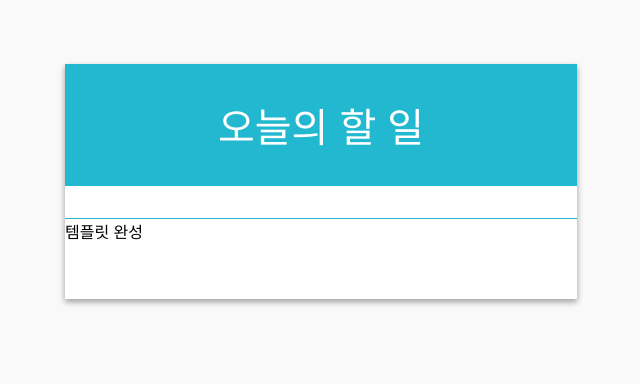
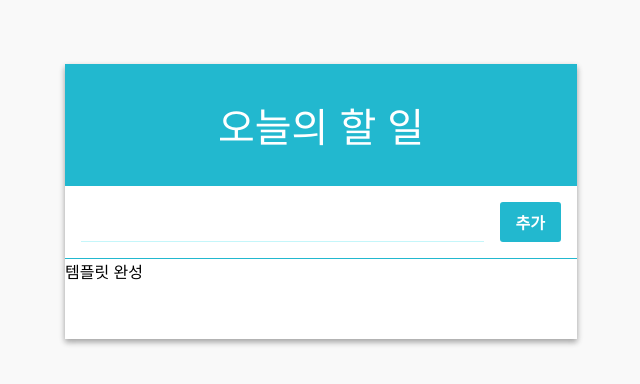
Before and after one commit to surimchai/HTML_CSS_Javascript_ECMAScript_Project, a React (Vite) app in the folder todolist_react/: page / in a window 1280 px wide. Shown: the top 384 px of the page, without its empty margins (319-959 px from the left). Built offline with nearby package versions, Linux system fonts and the light colour scheme.

Commit message:
App -> Form.jsx call

```diff
--- a/todolist_react/src/App.jsx
+++ b/todolist_react/src/App.jsx
@@ -1,11 +1,12 @@
 import './App.css'
 import TodoListTemplate from './components/TodoListTemplate';
+import Form from './components/Form';
 
 function App() {
 
   return (
     <>
-      <TodoListTemplate>
+      <TodoListTemplate form={<Form />}>
         템플릿 완성
       </TodoListTemplate>
     </>
```
